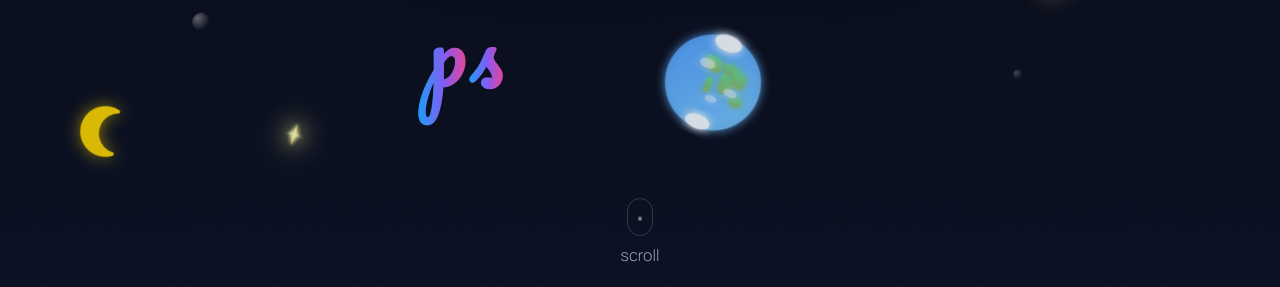
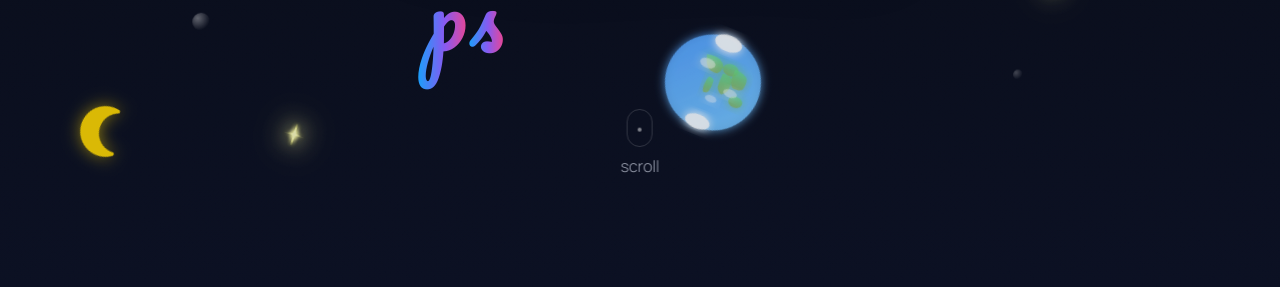
Before and after one commit to npmcry/portfolio, a website built with Vite: page index.html in a window 1280 px wide. Shown: the part 513-800 px from the top of the page. Built offline with nearby package versions, Linux system fonts and the light colour scheme; animation ran at ten frames a second.

Commit message:
Updating small UI issues

```diff
--- a/src/styles.css
+++ b/src/styles.css
@@ -219,6 +219,9 @@ body{
   margin-top: 20px;
   width: min(980px, 92vw);
 }
+#psyWord{
+  transform: translateY(-52px);
+}
 .scribble{
   width:100%;
   height:auto;
@@ -244,6 +247,7 @@ body{
   .script-word{ font-size: 130px; }
   #psyWord .letter{ font-size: 80px; }
   #psyWord .dot{ font-size: 220px; }
+  #psyWord{ transform: translateY(-42px); }
   .hero{
     padding: 200px 20px 60px;
   }
@@ -257,8 +261,10 @@ body{
 
 /* hint */
 .hint{
-  position: static;
-  margin-top: -280px;
+  position: absolute;
+  left: 50%;
+  top: 68%;
+  transform: translate(-50%, -50%);
   display:flex;
   flex-direction:column;
   align-items:center;
```
Also changed, not shown: 1 other file.
